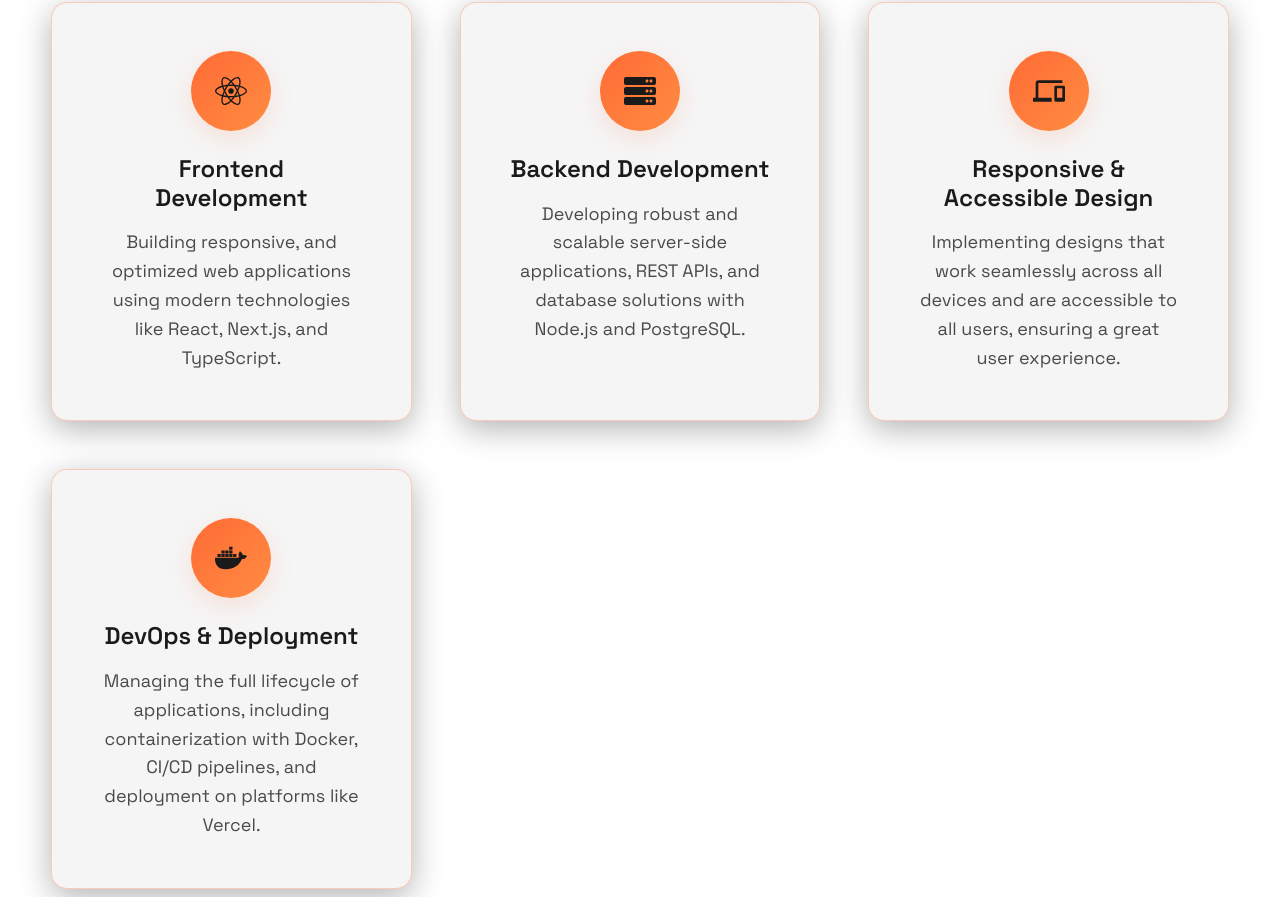
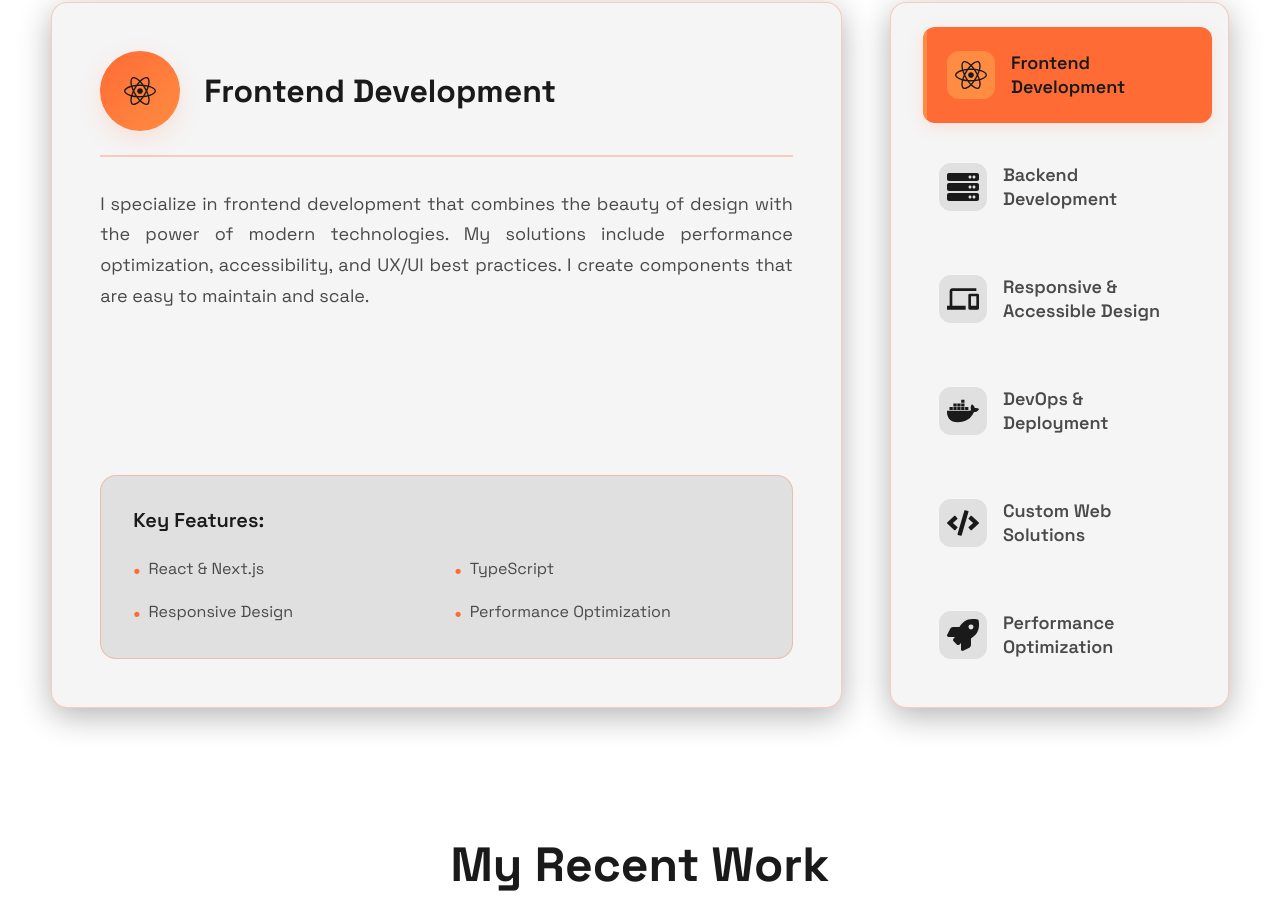
Before and after one commit to eXocriador/exocriador.dev, a React (Vite) app: page / in a window 1280 px wide. Shown: the part 1900-2797 px from the top of the page. Built offline with nearby package versions, Linux system fonts and the light colour scheme.

Commit message:
RC design

```diff
--- a/src/components/WhatIOffer/WhatIOffer.jsx
+++ b/src/components/WhatIOffer/WhatIOffer.jsx
@@ -1,60 +1,113 @@
-import React from "react";
+import React, { useState } from "react";
 import { useInView } from "react-intersection-observer";
-import { FaReact, FaServer, FaDocker } from "react-icons/fa";
-import { MdDevices } from "react-icons/md";
+import {
+  FaReact,
+  FaServer,
+  FaDocker,
+  FaCode,
+  FaPalette,
+  FaRocket
+} from "react-icons/fa";
+import { MdDevices, MdSecurity, MdAnalytics } from "react-icons/md";
+import { BiSupport } from "react-icons/bi";
 import styles from "./WhatIOffer.module.css";
 
 const servicesData = [
   {
+    id: 0,
     title: "Frontend Development",
     description:
-      "Building responsive, and optimized web applications using modern technologies like React, Next.js, and TypeScript.",
-    icon: <FaReact className={styles.serviceIcon} />
+      "I create modern, responsive web applications using cutting-edge technologies. My expertise includes React, Next.js, TypeScript, and the latest frameworks for building fast and interactive user interfaces.",
+    longDescription:
+      "I specialize in frontend development that combines the beauty of design with the power of modern technologies. My solutions include performance optimization, accessibility, and UX/UI best practices. I create components that are easy to maintain and scale.",
+    icon: <FaReact className={styles.serviceIcon} />,
+    features: [
+      "React & Next.js",
+      "TypeScript",
+      "Responsive Design",
+      "Performance Optimization"
+    ]
   },
   {
+    id: 1,
     title: "Backend Development",
     description:
-      "Developing robust and scalable server-side applications, REST APIs, and database solutions with Node.js and PostgreSQL.",
-    icon: <FaServer className={styles.serviceIcon} />
+      "I develop robust and scalable server-side applications, REST APIs, and database solutions. I use Node.js, PostgreSQL, and modern architectural patterns to create powerful server-side solutions.",
+    longDescription:
+      "My expertise in backend development covers creating architecture that scales and maintains easily. I implement secure APIs, optimize database queries, and create authentication and authorization systems.",
+    icon: <FaServer className={styles.serviceIcon} />,
+    features: ["Node.js & Express", "PostgreSQL", "REST APIs", "Authentication"]
   },
   {
+    id: 2,
     title: "Responsive & Accessible Design",
     description:
-      "Implementing designs that work seamlessly across all devices and are accessible to all users, ensuring a great user experience.",
-    icon: <MdDevices className={styles.serviceIcon} />
+      "I implement designs that work seamlessly across all devices and are accessible to all users. I ensure an excellent user experience regardless of screen size.",
+    longDescription:
+      "I create designs that not only look great but also provide the best user experience on all devices. My work includes testing on different screen sizes and ensuring accessibility for people with disabilities.",
+    icon: <MdDevices className={styles.serviceIcon} />,
+    features: [
+      "Mobile-First Design",
+      "Cross-Browser Compatibility",
+      "WCAG Guidelines",
+      "User Testing"
+    ]
   },
   {
+    id: 3,
     title: "DevOps & Deployment",
     description:
-      "Managing the full lifecycle of applications, including containerization with Docker, CI/CD pipelines, and deployment on platforms like Vercel.",
-    icon: <FaDocker className={styles.serviceIcon} />
+      "I manage the full lifecycle of applications, including containerization with Docker, CI/CD pipelines, and deployment on platforms like Vercel and AWS.",
+    longDescription:
+      "I automate development and deployment processes so you can focus on creating functionality. My solutions include setting up continuous integration, automated testing, and secure deployment.",
+    icon: <FaDocker className={styles.serviceIcon} />,
+    features: [
+      "Docker & Containers",
+      "CI/CD Pipelines",
+      "Cloud Deployment",
+      "Monitoring"
+    ]
+  },
+  {
+    id: 4,
+    title: "Custom Web Solutions",
+    description:
+      "I develop custom web solutions that precisely meet your business needs. From simple landing pages to complex web applications.",
+    longDescription:
+      "Every project is unique, so I create solutions that precisely meet your goals. I work closely with clients to understand their needs and create solutions that exceed expectations.",
+    icon: <FaCode className={styles.serviceIcon} />,
+    features: [
+      "Custom Development",
+      "Business Logic",
+      "Scalable Architecture",
+      "Maintenance"
+    ]
+  },
+  {
+    id: 5,
+    title: "Performance Optimization",
+    description:
+      "I optimize the speed and performance of your web applications. I use the latest techniques to ensure fast loading and smooth operation.",
+    longDescription:
+      "Speed is the key to success in the modern internet. I analyze and optimize every aspect of your application, from page loading to database operations, to provide the best experience for users.",
+    icon: <FaRocket className={styles.serviceIcon} />,
+    features: [
+      "Speed Optimization",
+      "Database Tuning",
+      "Caching Strategies",
+      "Performance Monitoring"
+    ]
   }
 ];
 
-const ServiceCard = React.memo(({ service, index }) => {
+const WhatIOffer = () => {
+  const [activeService, setActiveService] = useState(0);
   const [ref, inView] = useInView({
     triggerOnce: true,
     threshold: 0.3
   });
 
-  return (
-    <div
-      ref={ref}
-      className={`${styles.serviceCard} ${inView ? styles.animateIn : ""}`}
-      style={{ transitionDelay: `${index * 0.1}s` }}
-    >
-      <div className={styles.iconContainer}>{service.icon}</div>
-      <h3 className={styles.cardTitle}>{service.title}</h3>
-      <p className={styles.serviceDescription}>{service.description}</p>
-    </div>
-  );
-});
-
-const WhatIOffer = () => {
-  const [ref, inView] = useInView({
-    triggerOnce: true,
-    threshold: 0.3
-  });
+  const activeServiceData = servicesData[activeService];
 
   return (
     <section
@@ -67,10 +120,49 @@ const WhatIOffer = () => {
       aria-label="Full-stack development services I offer"
     >
       <h2 id="what-i-offer-title">What I Offer</h2>
-      <div className={styles.cardsContainer}>
-        {servicesData.map((service, index) => (
-          <ServiceCard key={index} service={service} index={index} />
-        ))}
+
+      <div className={styles.panelContainer}>
+        {/* Left Column - Content */}
+        <div className={styles.content}>
+          <div className={styles.contentHeader}>
+            <div className={styles.contentIcon}>{activeServiceData.icon}</div>
+            <h3 className={styles.contentTitle}>{activeServiceData.title}</h3>
+          </div>
+
+          <p className={styles.contentDescription}>
+            {activeServiceData.longDescription}
+          </p>
+
+          <div className={styles.featuresList}>
+            <h4 className={styles.featuresTitle}>Key Features:</h4>
+            <ul className={styles.features}>
+              {activeServiceData.features.map((feature, index) => (
+                <li key={index} className={styles.feature}>
+                  <span className={styles.featureBullet}>•</span>
+                  {feature}
+                </li>
+              ))}
+            </ul>
+          </div>
+        </div>
+
+        {/* Right Column - Navigation */}
+        <div className={styles.navigation}>
+          {servicesData.map((service) => (
+            <button
+              key={service.id}
+              className={`${styles.navButton} ${
+                activeService === service.id ? styles.active : ""
+              }`}
+              onClick={() => setActiveService(service.id)}
+              aria-label={`Select ${service.title} service`}
+              aria-pressed={activeService === service.id}
+            >
+              <div className={styles.navIcon}>{service.icon}</div>
+              <span className={styles.navTitle}>{service.title}</span>
+            </button>
+          ))}
+        </div>
       </div>
     </section>
   );
--- a/src/components/WhatIOffer/WhatIOffer.module.css
+++ b/src/components/WhatIOffer/WhatIOffer.module.css
@@ -28,46 +28,130 @@
   line-height: 1.2;
 }
 
-.cardsContainer {
+/* Main Panel Container */
+.panelContainer {
   display: grid;
-  grid-template-columns: repeat(3, 1fr);
-  gap: var(--spacing-2xl);
+  grid-template-columns: 7fr 3fr;
+  gap: 3rem;
+  align-items: start;
   width: 100%;
   max-width: 100%;
   margin: 0 auto;
 }
 
-.serviceCard {
+/* Left Column - Navigation */
+.navigation {
+  display: flex;
+  flex-direction: column;
+  gap: var(--spacing-md);
+  background: var(--secondary-color);
+  border: 1px solid var(--border-primary);
+  border-radius: var(--radius-lg);
+  padding: var(--spacing-lg);
+  box-shadow: 0 8px 32px var(--shadow-secondary);
+  height: fit-content;
+}
+
+.navButton {
+  display: flex;
+  align-items: center;
+  gap: var(--spacing-md);
+  padding: var(--spacing-lg);
+  background: transparent;
+  border: none;
+  border-radius: var(--radius-md);
+  cursor: pointer;
+  transition: all var(--transition-normal);
+  text-align: left;
+  color: var(--text-secondary);
+  position: relative;
+  overflow: hidden;
+}
+
+.navButton:hover {
+  background: var(--tertiary-color);
+  color: var(--text-primary);
+  transform: translateX(8px);
+}
+
+.navButton.active {
+  background: var(--accent-color);
+  color: var(--text-primary);
+  box-shadow: 0 4px 16px var(--shadow-primary);
+  transform: translateX(8px);
+}
+
+.navButton.active::before {
+  content: "";
+  position: absolute;
+  left: 0;
+  top: 0;
+  bottom: 0;
+  width: 4px;
+  background: var(--accent-secondary);
+  border-radius: 0 var(--radius-sm) var(--radius-sm) 0;
+}
+
+.navIcon {
+  display: flex;
+  align-items: center;
+  justify-content: center;
+  width: 48px;
+  height: 48px;
+  background: var(--tertiary-color);
+  border-radius: var(--radius-md);
+  flex-shrink: 0;
+}
+
+.navButton.active .navIcon {
+  background: var(--accent-secondary);
+}
+
+.navTitle {
+  font-size: var(--font-size-lg);
+  font-weight: 600;
+  line-height: 1.3;
+}
+
+/* Right Column - Content */
+.content {
   background: var(--secondary-color);
   border: 1px solid var(--border-primary);
   border-radius: var(--radius-lg);
   padding: var(--spacing-2xl);
-  text-align: center;
-  transition: all var(--transition-normal);
   box-shadow: 0 8px 32px var(--shadow-secondary);
-  opacity: 0;
-  transform: translateY(30px);
+  animation: fadeIn 0.5s ease-in-out;
+  display: flex;
+  flex-direction: column;
+  height: 100%;
 }
 
-.serviceCard:hover {
-  background: var(--tertiary-color);
-  border-color: var(--accent-color);
-  transform: translateY(-8px);
-  box-shadow: 0 16px 48px var(--shadow-primary);
+@keyframes fadeIn {
+  from {
+    opacity: 0;
+    transform: translateY(20px);
+  }
+  to {
+    opacity: 1;
+    transform: translateY(0);
+  }
 }
 
-.serviceCard.animateIn {
-  opacity: 1;
-  transform: translateY(0);
+.contentHeader {
+  display: flex;
+  align-items: center;
+  gap: var(--spacing-lg);
+  margin-bottom: var(--spacing-xl);
+  padding-bottom: var(--spacing-lg);
+  border-bottom: 2px solid var(--border-primary);
 }
 
-.iconContainer {
+.contentIcon {
   display: flex;
+  align-items: center;
   justify-content: center;
-  align-items: center;
   width: 80px;
   height: 80px;
-  margin: 0 auto var(--spacing-lg);
   background: linear-gradient(
     135deg,
     var(--accent-color),
@@ -76,6 +160,7 @@
   border-radius: 50%;
   padding: var(--spacing-md);
   box-shadow: 0 8px 24px var(--shadow-primary);
+  flex-shrink: 0;
 }
 
 .serviceIcon {
@@ -83,25 +168,107 @@
   color: var(--text-primary);
 }
 
-.cardTitle {
-  font-size: var(--font-size-2xl);
-  font-weight: 600;
-  margin-bottom: var(--spacing-md);
+.contentTitle {
+  font-size: var(--font-size-3xl);
+  font-weight: 700;
   color: var(--text-primary);
+  margin: 0;
+  line-height: 1.2;
 }
 
-.serviceDescription {
+.contentDescription {
   font-size: var(--font-size-lg);
-  line-height: 1.6;
+  line-height: 1.7;
   color: var(--text-secondary);
+  margin-bottom: var(--spacing-xl);
+  text-align: justify;
+  flex: 1;
+}
+
+.featuresList {
+  background: var(--tertiary-color);
+  border-radius: var(--radius-lg);
+  padding: var(--spacing-xl);
+  border: 1px solid var(--border-primary);
+  margin-top: auto;
+}
+
+.featuresTitle {
+  font-size: var(--font-size-xl);
+  font-weight: 600;
+  color: var(--text-primary);
+  margin: 0 0 var(--spacing-lg) 0;
+}
+
+.features {
+  list-style: none;
+  padding: 0;
   margin: 0;
+  display: grid;
+  grid-template-columns: repeat(auto-fit, minmax(250px, 1fr));
+  gap: var(--spacing-md);
+}
+
+.feature {
+  display: flex;
+  align-items: center;
+  gap: var(--spacing-sm);
+  font-size: var(--font-size-base);
+  color: var(--text-secondary);
+  line-height: 1.5;
+}
+
+.featureBullet {
+  color: var(--accent-color);
+  font-weight: bold;
+  font-size: var(--font-size-lg);
 }
 
 /* Responsive Design */
 @media (max-width: 1024px) {
-  .cardsContainer {
-    grid-template-columns: repeat(2, 1fr);
+  .panelContainer {
+    gap: 2rem;
+  }
+
+  .navigation {
+    padding: var(--spacing-md);
+  }
+
+  .content {
+    padding: var(--spacing-xl);
+  }
+}
+
+@media (max-width: 800px) {
+  .panelContainer {
+    grid-template-columns: 1fr;
     gap: var(--spacing-xl);
+  }
+
+  .navigation {
+    order: 2;
+  }
+
+  .content {
+    order: 1;
+  }
+
+  .navButton:hover,
+  .navButton.active {
+    transform: translateY(-4px);
+  }
+
+  .navButton.active::before {
+    width: 100%;
+    height: 4px;
+    top: 0;
+    left: 0;
+    right: 0;
+    border-radius: var(--radius-sm) var(--radius-sm) 0 0;
+  }
+
+  .features {
+    grid-template-columns: 1fr;
   }
 }
 
@@ -115,31 +282,39 @@
     margin-bottom: var(--spacing-xl);
   }
 
-  .cardsContainer {
-    grid-template-columns: 1fr;
-    gap: var(--spacing-xl);
-    padding: 0 var(--spacing-md);
+  .contentHeader {
+    flex-direction: column;
+    text-align: center;
+    gap: var(--spacing-md);
   }
 
-  .serviceCard {
-    padding: var(--spacing-xl);
-  }
-
-  .iconContainer {
+  .contentIcon {
     width: 60px;
     height: 60px;
-    margin-bottom: var(--spacing-md);
   }
 
   .serviceIcon {
     font-size: var(--font-size-2xl);
   }
 
-  .cardTitle {
-    font-size: var(--font-size-xl);
+  .contentTitle {
+    font-size: var(--font-size-2xl);
   }
 
-  .serviceDescription {
+  .contentDescription {
+    font-size: var(--font-size-base);
+  }
+
+  .navButton {
+    padding: var(--spacing-md);
+  }
+
+  .navIcon {
+    width: 40px;
+    height: 40px;
+  }
+
+  .navTitle {
     font-size: var(--font-size-base);
   }
 }
@@ -149,11 +324,16 @@
     padding: var(--spacing-xl) var(--spacing-sm);
   }
 
-  .cardsContainer {
-    padding: 0 var(--spacing-sm);
+  .panelContainer {
+    gap: var(--spacing-lg);
   }
 
-  .serviceCard {
+  .navigation,
+  .content {
     padding: var(--spacing-md);
   }
+
+  .featuresList {
+    padding: var(--spacing-lg);
+  }
 }
```
